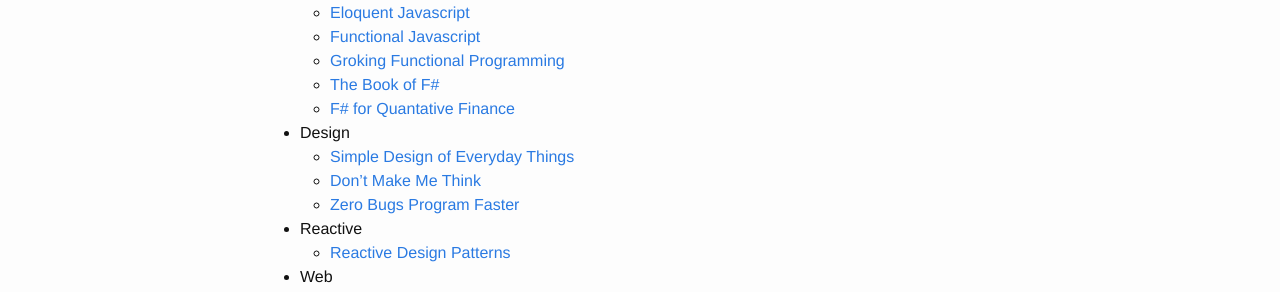
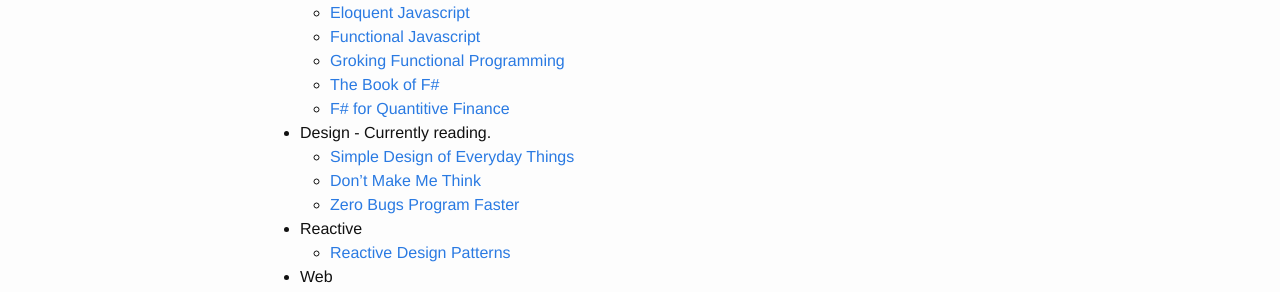
Before and after one commit to karlobrien/karlobrien.github.com, a Jekyll site: the page built from _posts/2016-01-03-Reading-List.markdown, in a window 1280 px wide. Shown: the part 598-890 px from the top of the page. Built offline with Jekyll 4.4.1, drawn with Linux system fonts in a browser that asks for light colours.

Commit message:
fix spelling

```diff
--- a/_posts/2016-01-03-Reading-List.markdown
+++ b/_posts/2016-01-03-Reading-List.markdown
@@ -25,8 +25,8 @@
   * [Functional Javascript](http://shop.oreilly.com/product/0636920028857.do)
   * [Groking Functional Programming](https://www.manning.com/books/grokking-functional-programming)
   * [The Book of F#](https://www.nostarch.com/fsharp)
-  * [F# for Quantative Finance](https://www.packtpub.com/big-data-and-business-intelligence/f-quantitative-finance)
-* Design
+  * [F# for Quantitive Finance](https://www.packtpub.com/big-data-and-business-intelligence/f-quantitative-finance)
+* Design  - Currently reading.
   * [Simple Design of Everyday Things](http://www.amazon.com/The-Design-Everyday-Things-Expanded/dp/0465050654/ref=pd_bxgy_14_img_2?ie=UTF8&refRID=1ECAXZ0S2S197DWZ0SN6)
   * [Don't Make Me Think](http://www.amazon.com/Dont-Make-Think-Revisited-Usability/dp/0321965515/ref=pd_bxgy_14_img_2?ie=UTF8&refRID=1DP3CMW52R9QBRF02TKH)
   * [Zero Bugs Program Faster](http://www.amazon.com/Zero-Bugs-Program-Faster-Thompson/dp/0996193308)
```
